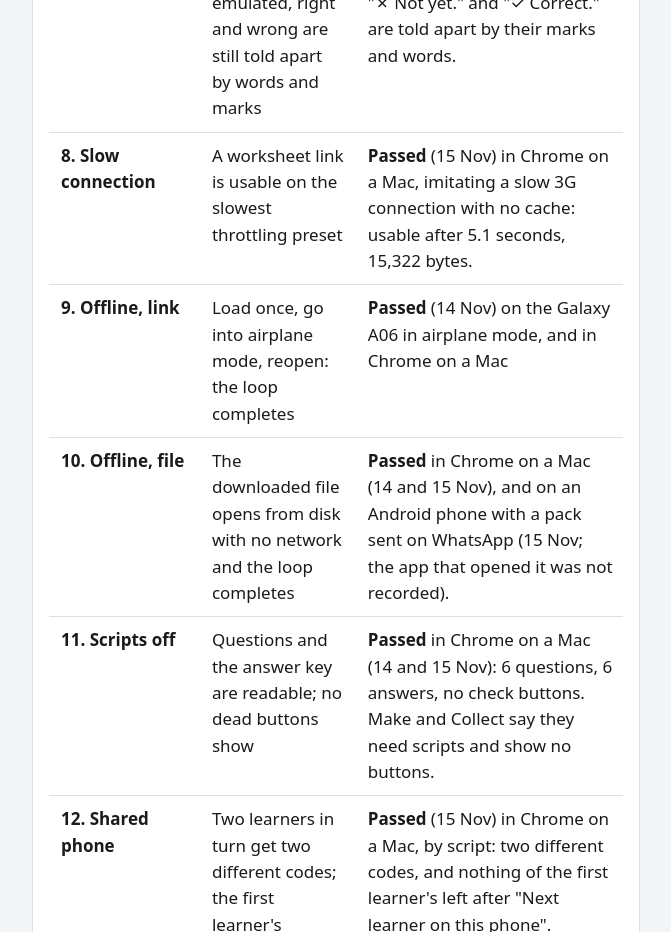
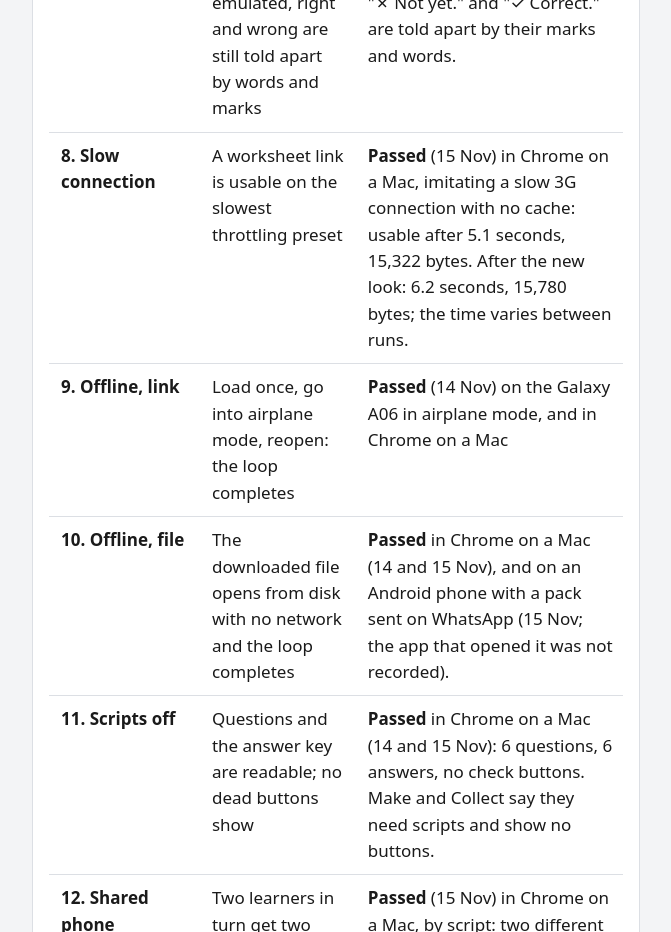
Before and after one commit to youneedgreg/Passalong, a website built with Vite: page about/index.html in a window 1280 px wide. Shown: the part 2920-3852 px from the top of the page, without its empty margins (304-975 px from the left). Built offline with nearby package versions, Linux system fonts and the light colour scheme.

Commit message:
docs(about): record the new slow connection numbers

```diff
--- a/about/index.html
+++ b/about/index.html
@@ -60,7 +60,7 @@
               <tr><th scope="row">5. Small screen</th><td>At 320 by 568 everything reflows; every button and option is at least 48 px tall</td><td><strong>Passed</strong> (15 Nov) in Chrome on a Mac, by script, on all four pages: every button, option, field and link at least 48 px tall, all text at least 16 px. The first run found short links and some 13 to 14 px text; fixed and re-run.</td></tr>
               <tr><th scope="row">6. Contrast</th><td>Every text and control colour pair is at least 4.5 to 1</td><td><strong>Passed</strong> (15 Nov) in Chrome on a Mac with axe, light and dark: 0 failures. Body and table text 17.4 to 1 (light) and 16.7 to 1 (dark).</td></tr>
               <tr><th scope="row">7. Not colour alone</th><td>With colour blindness emulated, right and wrong are still told apart by words and marks</td><td><strong>Passed</strong> (15 Nov) in Chrome on a Mac with no colour shown: "✗ Not yet." and "✓ Correct." are told apart by their marks and words.</td></tr>
-              <tr><th scope="row">8. Slow connection</th><td>A worksheet link is usable on the slowest throttling preset</td><td><strong>Passed</strong> (15 Nov) in Chrome on a Mac, imitating a slow 3G connection with no cache: usable after 5.1 seconds, 15,322 bytes.</td></tr>
+              <tr><th scope="row">8. Slow connection</th><td>A worksheet link is usable on the slowest throttling preset</td><td><strong>Passed</strong> (15 Nov) in Chrome on a Mac, imitating a slow 3G connection with no cache: usable after 5.1 seconds, 15,322 bytes. After the new look: 6.2 seconds, 15,780 bytes; the time varies between runs.</td></tr>
               <tr><th scope="row">9. Offline, link</th><td>Load once, go into airplane mode, reopen: the loop completes</td><td><strong>Passed</strong> (14 Nov) on the Galaxy A06 in airplane mode, and in Chrome on a Mac</td></tr>
               <tr><th scope="row">10. Offline, file</th><td>The downloaded file opens from disk with no network and the loop completes</td><td><strong>Passed</strong> in Chrome on a Mac (14 and 15 Nov), and on an Android phone with a pack sent on WhatsApp (15 Nov; the app that opened it was not recorded).</td></tr>
               <tr><th scope="row">11. Scripts off</th><td>Questions and the answer key are readable; no dead buttons show</td><td><strong>Passed</strong> in Chrome on a Mac (14 and 15 Nov): 6 questions, 6 answers, no check buttons. Make and Collect say they need scripts and show no buttons.</td></tr>
```
